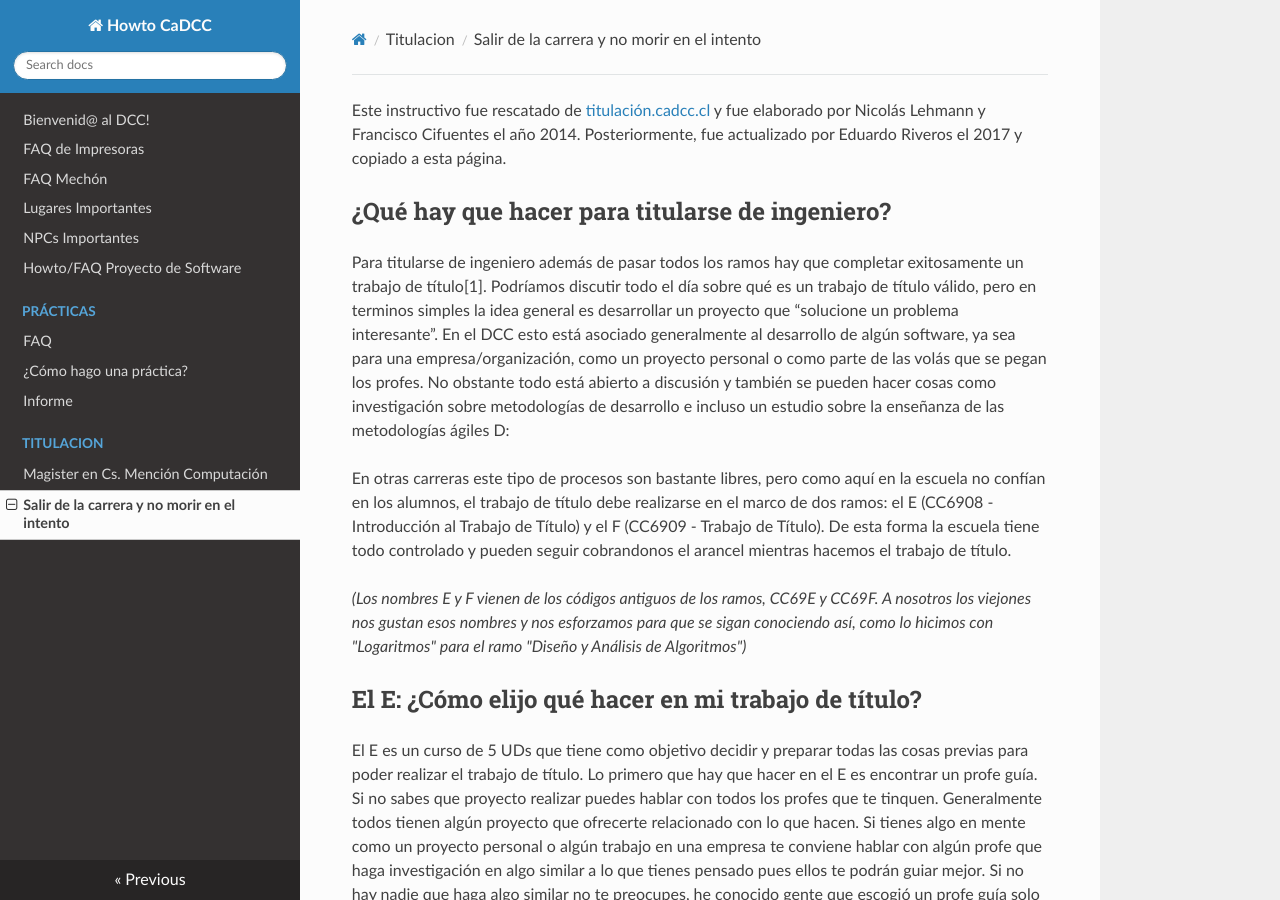
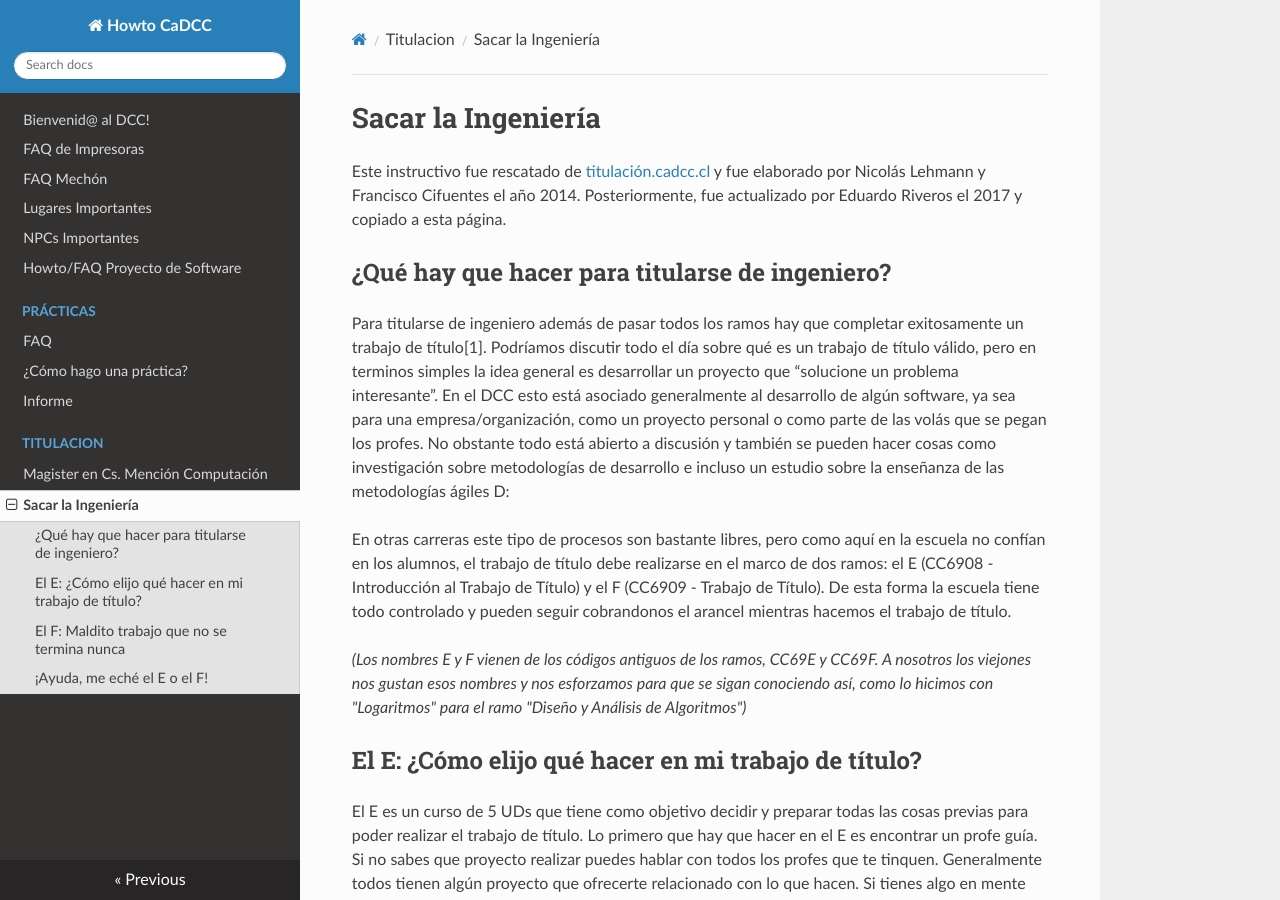
Before and after one commit to cadcc/howto, an MkDocs documentation site: the page built from docs/Titulacion/Salir de la carrera y no morir en el intento.md, in a window 1280 px wide and 900 px high. Built offline with MkDocs 1.6.1, drawn with Linux system fonts in a browser that asks for light colours; nearby versions of some CDN libraries.

Commit message:
Update Salir de la carrera y no morir en el intento.md

```diff
--- a/docs/Titulacion/Salir de la carrera y no morir en el intento.md
+++ b/docs/Titulacion/Salir de la carrera y no morir en el intento.md
@@ -1,3 +1,5 @@
+# Sacar la Ingeniería
+
 Este instructivo fue rescatado de [titulación.cadcc.cl](https://titulacion.cadcc.cl) y fue elaborado por Nicolás Lehmann y Francisco Cifuentes el año 2014. Posteriormente, fue actualizado por Eduardo Riveros el 2017 y copiado a esta página.
 
 ## ¿Qué hay que hacer para titularse de ingeniero?
```
